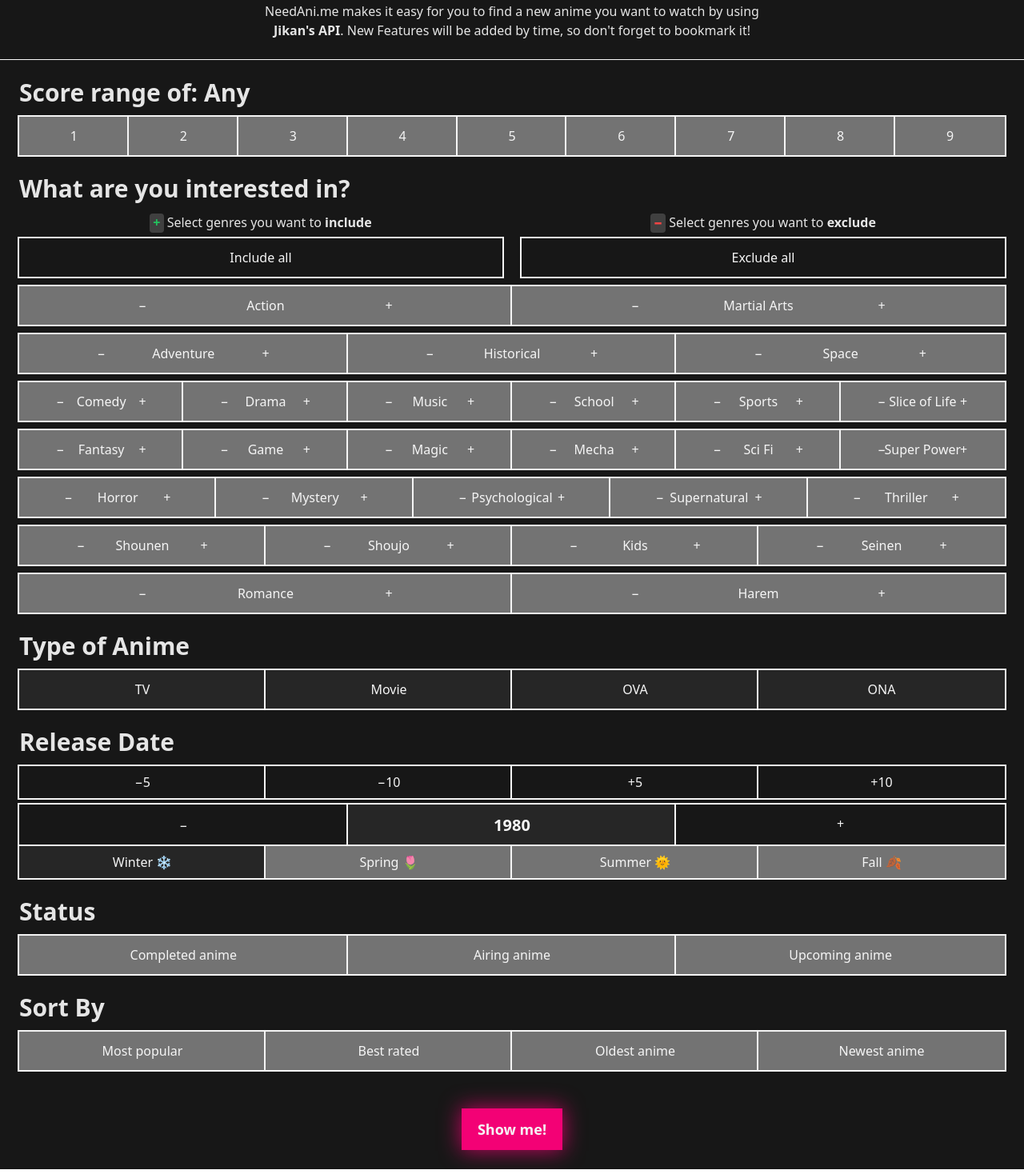
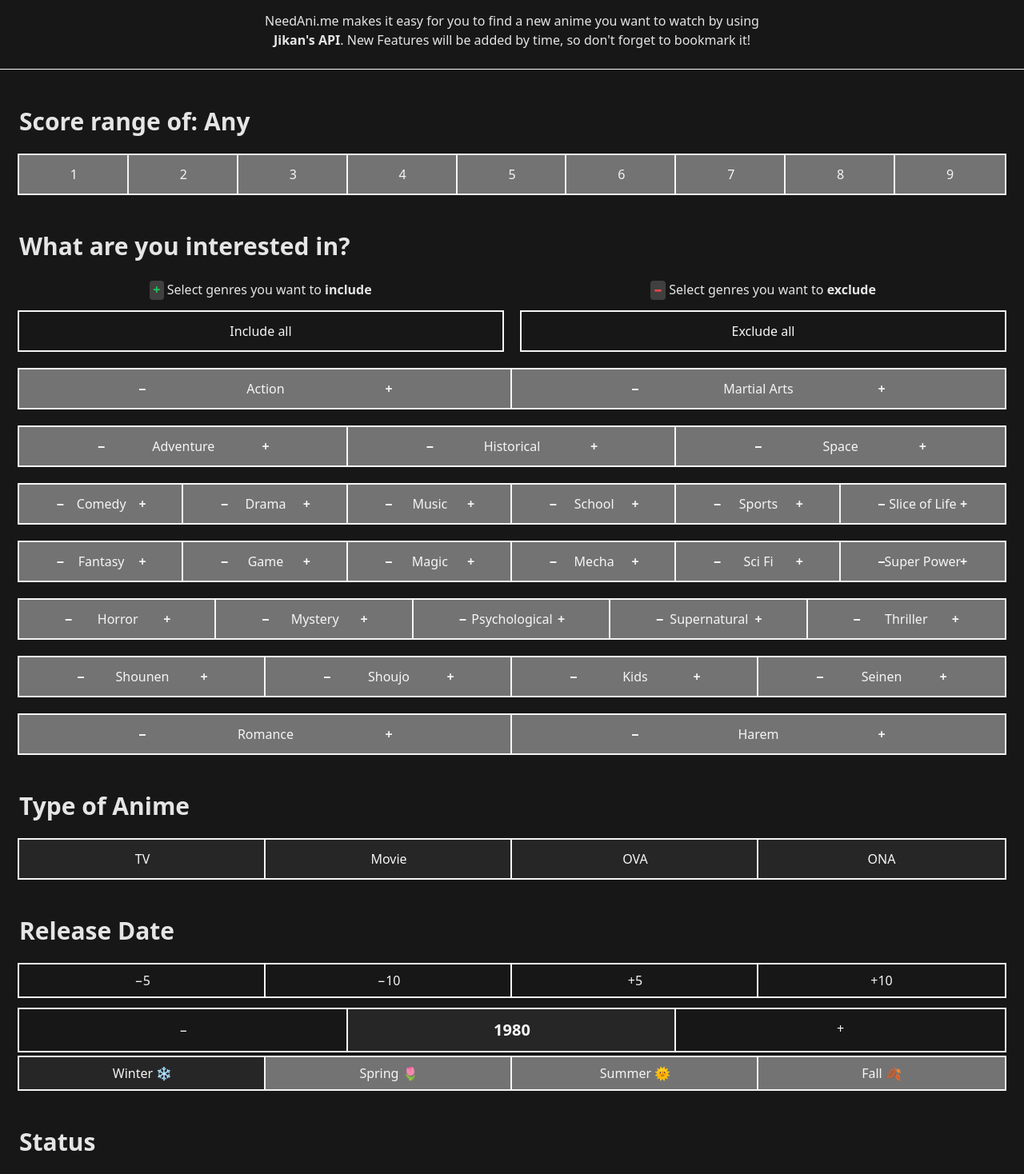
Before and after one commit to AdamHasma/needanime, a Svelte app: page / in a window 1280 px wide. Shown: the part 120-1588 px from the top of the page at 80% size. Built offline with nearby package versions, Linux system fonts and the light colour scheme.

Commit message:
user friendly css

```diff
--- a/package.json
+++ b/package.json
@@ -29,6 +29,7 @@
   "dependencies": {
     "@mateoaranda/jikanjs": "^1.2.0",
     "sirv-cli": "^2.0.0",
+    "svelte-content-loader": "^1.1.3",
     "svelte-simple-accordion": "^1.1.0"
   }
 }
--- a/public/index.css
+++ b/public/index.css
@@ -524,8 +524,20 @@ Ensure the default browser behavior of the `hidden` attribute.
 .ml-2 {
   margin-left: 0.5rem;
 }
+.mt-4 {
+  margin-top: 1rem;
+}
+.mt-44 {
+  margin-top: 11rem;
+}
+.mt-24 {
+  margin-top: 6rem;
+}
 .block {
   display: block;
+}
+.inline-block {
+  display: inline-block;
 }
 .flex {
   display: flex;
@@ -551,6 +563,12 @@ Ensure the default browser behavior of the `hidden` attribute.
 .h-\[22px\] {
   height: 22px;
 }
+.h-48 {
+  height: 12rem;
+}
+.h-\[500px\] {
+  height: 500px;
+}
 .min-h-screen {
   min-height: 100vh;
 }
@@ -566,14 +584,11 @@ Ensure the default browser behavior of the `hidden` attribute.
 .w-1\/4 {
   width: 25%;
 }
+.w-\[calc\(50\%_-_16px\)\] {
+  width: calc(50% - 16px);
+}
 .min-w-\[48px\] {
   min-width: 48px;
-}
-.min-w-full {
-  min-width: 100%;
-}
-.min-w-\[250px\;\] {
-  min-width: 250px;;
 }
 .min-w-\[250px\] {
   min-width: 250px;
@@ -643,8 +658,11 @@ Ensure the default browser behavior of the `hidden` attribute.
 .gap-3 {
   gap: 0.75rem;
 }
-.overflow-hidden {
-  overflow: hidden;
+.gap-2 {
+  gap: 0.5rem;
+}
+.gap-4 {
+  gap: 1rem;
 }
 .text-ellipsis {
   text-overflow: ellipsis;
@@ -694,6 +712,16 @@ Ensure the default browser behavior of the `hidden` attribute.
 .bg-zinc-900 {
   --tw-bg-opacity: 1;
   background-color: rgb(24 24 27 / var(--tw-bg-opacity));
+}
+.bg-neutral-100 {
+  --tw-bg-opacity: 1;
+  background-color: rgb(245 245 245 / var(--tw-bg-opacity));
+}
+.bg-neutral-100\/20 {
+  background-color: rgb(245 245 245 / 0.2);
+}
+.bg-neutral-100\/10 {
+  background-color: rgb(245 245 245 / 0.1);
 }
 .bg-gradient-to-t {
   background-image: linear-gradient(to top, var(--tw-gradient-stops));
@@ -853,6 +881,10 @@ Ensure the default browser behavior of the `hidden` attribute.
   --tw-text-opacity: 1;
   color: rgb(239 68 68 / var(--tw-text-opacity));
 }
+.text-neutral-900 {
+  --tw-text-opacity: 1;
+  color: rgb(23 23 23 / var(--tw-text-opacity));
+}
 .underline-offset-2 {
   text-underline-offset: 2px;
 }
@@ -881,14 +913,16 @@ Ensure the default browser behavior of the `hidden` attribute.
   transition-timing-function: cubic-bezier(0.4, 0, 0.2, 1);
   transition-duration: 150ms;
 }
+.transition {
+  transition-property: color, background-color, border-color, text-decoration-color, fill, stroke, opacity, box-shadow, transform, filter, backdrop-filter;
+  transition-timing-function: cubic-bezier(0.4, 0, 0.2, 1);
+  transition-duration: 150ms;
+}
 .duration-300 {
   transition-duration: 300ms;
 }
 .last\:mr-0:last-child {
   margin-right: 0px;
-}
-.hover\:overflow-x-auto:hover {
-  overflow-x: auto;
 }
 .hover\:bg-neutral-700:hover {
   --tw-bg-opacity: 1;
@@ -957,6 +991,14 @@ Ensure the default browser behavior of the `hidden` attribute.
     width: calc(33.33333% - 12px);
   }
 
+  .lg\:w-1\/3 {
+    width: 33.333333%;
+  }
+
+  .lg\:w-\[calc\(33\.33333\%_-_16px\)\] {
+    width: calc(33.33333% - 16px);
+  }
+
   .lg\:auto-cols-fr {
     grid-auto-columns: minmax(0, 1fr);
   }
@@ -975,6 +1017,14 @@ Ensure the default browser behavior of the `hidden` attribute.
   .xl\:w-\[calc\(25\%_-_12px\)\] {
     width: calc(25% - 12px);
   }
+
+  .xl\:w-1\/4 {
+    width: 25%;
+  }
+
+  .xl\:w-\[calc\(25\%_-_16px\)\] {
+    width: calc(25% - 16px);
+  }
 }
 @media (min-width: 1535px) {
 
@@ -982,18 +1032,38 @@ Ensure the default browser behavior of the `hidden` attribute.
     width: calc(16.66667% - 12px);
   }
 
+  .\32xl\:w-\[16\.66667\%\] {
+    width: 16.66667%;
+  }
+
+  .\32xl\:w-1\/6 {
+    width: 16.666667%;
+  }
+
+  .\32xl\:w-\[calc\(16\.66667\%_-_16px\)\] {
+    width: calc(16.66667% - 16px);
+  }
+
   .\32xl\:px-12 {
     padding-left: 3rem;
     padding-right: 3rem;
   }
-}
-@media (max-width: 1279px) {
 
-  .max-xl\:w-full {
-    width: 100%;
+  .\32xl\:px-6 {
+    padding-left: 1.5rem;
+    padding-right: 1.5rem;
+  }
+
+  .\32xl\:px-3 {
+    padding-left: 0.75rem;
+    padding-right: 0.75rem;
   }
 }
 @media (max-width: 639px) {
+
+  .max-sm\:mt-3 {
+    margin-top: 0.75rem;
+  }
 
   .max-sm\:flex {
     display: flex;
@@ -1010,4 +1080,12 @@ Ensure the default browser behavior of the `hidden` attribute.
   .max-sm\:gap-3 {
     gap: 0.75rem;
   }
+
+  .max-sm\:gap-1 {
+    gap: 0.25rem;
+  }
+
+  .max-sm\:gap-2 {
+    gap: 0.5rem;
+  }
 }
--- a/src/App.svelte
+++ b/src/App.svelte
@@ -1,6 +1,7 @@
 <script>
   import { onMount } from "svelte";
   import { Accordion, AccordionItem } from "svelte-simple-accordion";
+  import ContentLoader from "svelte-content-loader";
 
   // search clicked var
   let noResults = false;
@@ -316,6 +317,9 @@
     }
   };
 
+  // is loading variable
+  let isLoading = false;
+
   // fetch anime with jikan api
   const fetchAnime = async () => {
     const url = `https://api.jikan.moe/v4/anime?sfw=true${
@@ -329,15 +333,31 @@
     }&start_date=${fromDate}&order_by=${selectedSortBtn}&page=${currentPage}`;
     // create a try catch block to catch errors
     try {
+      isLoading = true;
       // create a variable to store the response
       const response = await fetch(url).then((res) => res.json());
       // set response to animeData
+      // scroll to bottom of page if #results does not exist
+      if (!document.querySelector("#results")) {
+        window.scrollTo(0, document.body.scrollHeight);
+      }
+
+      setTimeout(() => {
+        isLoading = false;
         animeData = response.data;
+      }, 980);
+
       paginationData = response.pagination;
       console.log(url);
       console.log(animeData);
       noResults = true;
-      //
+      // scroll to #results after 400ms
+      setTimeout(() => {
+        window.scrollTo({
+          top: document.getElementById("results").offsetTop,
+          behavior: "smooth",
+        });
+      }, 1000);
     } catch (error) {
       paginationData = [];
       noResults = true;
@@ -348,7 +368,7 @@
 </script>
 
 <div
-  class="p-6 text-neutral-200 bg-neutral-900 w-full h-full min-h-screen flex justify-center"
+  class="p-6 text-neutral-200 bg-neutral-900 w-full h-full min-h-screen flex justify-center flex-col items-center"
 >
   <div class="max-w-7xl w-full flex flex-col items-center">
     <header class="w-full">
@@ -356,7 +376,7 @@
         class=" flex justify-center flex-col items-center text-center mb-6 w-full"
       >
         <img width="600" src="/assets/logo.svg" alt="" />
-        <p class="mt-3 max-w-2xl">
+        <p class="mt-6 max-w-2xl">
           NeedAni.me makes it easy for you to find a new anime you want to watch
           by using <a
             class=" font-bold underline-offset-2 hover:underline"
@@ -368,7 +388,7 @@
       <!-- Divider -->
       <div class="absolute right-0 left-0 border-b border-neutral-50" />
     </header>
-    <div class="flex flex-col mt-6 w-full">
+    <div class="flex flex-col mt-12 w-full">
       <div class="flex-col w-full flex">
         <h2 class="text-3xl font-bold">
           <!-- if not selectedRating is not 0 -->
@@ -377,11 +397,11 @@
         </h2>
         <!-- button group from 1 to 10, with each scoreRating. All buttons in one line -->
         <div
-          class="mt-3 w-full flex flex-wrap outline outline-0 outline-neutral-50  justify-stretch"
+          class="mt-6 w-full flex flex-wrap outline outline-0 outline-neutral-50 max-sm:gap-2 justify-stretch"
         >
           {#each scoreRating as score}
             <button
-              class="active:bg-neutral-900 min-w-[48px]  flex  items-center justify-center px-5 py-3 outline text-neutral-100  outline-2 outline hover:bg-neutral-700 hover:text-neutral-100 flex-grow {score >=
+              class="active:bg-neutral-900 min-w-[48px]  flex  items-center justify-center px-5 py-3 outline text-neutral-100  outline-2 hover:bg-neutral-700 hover:text-neutral-100 flex-grow {score >=
                 selectedRating && selectedRating !== 0
                 ? ' bg-neutral-800'
                 : ' bg-neutral-500'}"
@@ -394,11 +414,11 @@
           {/each}
         </div>
       </div>
-      <div class="flex-col w-full flex mt-6">
+      <div class="flex-col w-full flex mt-12">
         <h2 class="text-3xl font-bold">What are you interested in?</h2>
-        <div class="mt-3 w-full flex">
+        <div class="mt-6 w-full flex">
           <div
-            class="w-full gap-6 grid grid-flow-col auto-cols-fr max-sm:flex max-sm:flex-col max-sm:gap-3"
+            class="w-full gap-6 grid grid-flow-col auto-cols-fr max-sm:flex max-sm:flex-col max-sm:gap-2"
           >
             <div class="flex flex-col items-center">
               <!-- helper text -->
@@ -411,7 +431,7 @@
                 <strong>include</strong>
               </p>
               <button
-                class="active:bg-neutral-900 mt-2 flex  items-baseline justify-center px-5 py-3 text-neutral-100 w-full outline-2 outline hover:bg-neutral-700 hover:text-neutral-100 flex-grow"
+                class="active:bg-neutral-900 mt-4 flex  items-baseline justify-center px-5 py-3 text-neutral-100 w-full outline-2 outline hover:bg-neutral-700 hover:text-neutral-100 flex-grow"
                 on:click={() => {
                   toggleIncludeBtn();
                   console.log("Inlcuded Genre", selectedGenres);
@@ -422,7 +442,7 @@
             </div>
 
             <!-- exclude all button -->
-            <div class="flex flex-col items-center">
+            <div class="max-sm:mt-3 flex flex-col items-center">
               <!-- helper text -->
               <p class="text-neutral-200">
                 <span
@@ -433,7 +453,7 @@
                 <strong>exclude</strong>
               </p>
               <button
-                class="active:bg-neutral-900 mt-2 flex  items-baseline justify-center px-5 py-3 text-neutral-100 w-full outline-2 outline hover:bg-neutral-700 hover:text-neutral-100 flex-grow"
+                class="active:bg-neutral-900 mt-4 flex  items-baseline justify-center px-5 py-3 text-neutral-100 w-full outline-2 outline hover:bg-neutral-700 hover:text-neutral-100 flex-grow"
                 on:click={() => {
                   toggleExcludeBtn();
                   console.log("Ecluded Genre", selectedExcludeGenres);
@@ -448,7 +468,7 @@
 
         {#each genres as genreGroup}
           <div
-            class="mt-3 lg:grid-flow-col grid-container grid lg:grid lg:auto-cols-fr "
+            class="mt-6 max-sm:gap-2 lg:grid-flow-col grid-container grid lg:grid lg:auto-cols-fr "
           >
             <!-- each genreGroup as genre and id -->
             {#each genreGroup as genre}
@@ -484,7 +504,7 @@
                       class="active:bg-neutral-900 items-center flex justify-center absolute top-0 bottom-0 right-0 text-neutral-100 w-1/2 hover:text-neutral-100 {selectedGenres.includes(
                         id
                       )
-                        ? ' hover:bg-neutral-100/50'
+                        ? ' bg-neutral-100/10 hover:bg-neutral-100/50'
                         : ' hover:bg-green-500/50'}"
                       on:click={() => {
                         addGenre(id);
@@ -492,14 +512,16 @@
                       }}
                     >
                       <!-- show + if it is not selected otherwise show a cross -->
+                      <span class="font-bold">
                         {selectedGenres.includes(id) ? "×" : "+"}
+                      </span>
                     </button>
                     <!-- left half of the div, create a button which indicates and add button -->
                     <button
                       class="active:bg-neutral-900 items-center flex justify-center absolute top-0 bottom-0 left-0 text-neutral-100 w-1/2 hover:text-neutral-100 {selectedExcludeGenres.includes(
                         id
                       )
-                        ? ' hover:bg-neutral-100/50'
+                        ? ' bg-neutral-100/10 hover:bg-neutral-100/50'
                         : ' hover:bg-red-500/50'}"
                       on:click={() => {
                         addExcludeGenre(id);
@@ -507,7 +529,9 @@
                       }}
                     >
                       <!-- show + if it is not selected otherwise show a cross -->
+                      <span class="font-bold">
                         {selectedExcludeGenres.includes(id) ? "×" : "−"}
+                      </span>
                     </button>
                   </div>
                 </div>
@@ -516,10 +540,10 @@
           </div>
         {/each}
       </div>
-      <div class="flex-col w-full flex mt-6">
+      <div class="flex-col w-full flex mt-12">
         <h2 class="text-3xl font-bold">Type of Anime</h2>
         <div
-          class="mt-3 md:grid-flow-col grid-container md:grid md:auto-cols-fr "
+          class="mt-6 md:grid-flow-col grid-container md:grid md:auto-cols-fr max-sm:gap-2"
         >
           {#each animeType as type}
             <button
@@ -538,16 +562,16 @@
           {/each}
         </div>
       </div>
-      <div class="flex-col w-full flex mt-6">
+      <div class="flex-col w-full flex mt-12">
         <h2 class="text-3xl font-bold">Release Date</h2>
-        <div class="mt-3 md:grid-flow-col md:grid md:auto-cols-fr ">
+        <div class="mt-6 md:grid-flow-col md:grid md:auto-cols-fr ">
           <!-- "From date as number input to change year -->
           <div
             class="grid auto-cols-fr grid-flow-col text-center relative text-neutral-100 w-full "
           >
             <!-- decrease btn -->
             <div class="flex flex-col">
-              <div class="grid auto-cols-fr grid-flow-col">
+              <div class="grid max-sm:gap-2 auto-cols-fr grid-flow-col">
                 <!-- fromDateNums as buttons like the season buttons but with setDateYear -->
                 {#each fromDateNums as num}
                   <button
@@ -561,7 +585,7 @@
                   </button>
                 {/each}
               </div>
-              <div class="grid auto-cols-fr grid-flow-col mt-2">
+              <div class="grid max-sm:gap-2 auto-cols-fr grid-flow-col mt-4">
                 <button
                   title="Decrease year"
                   class="active:bg-neutral-900 px-3 outline-2 outline h-full justify-center hover:bg-neutral-700  "
@@ -592,7 +616,7 @@
                 </button>
               </div>
               <!-- season button with emoji as text and setDateSeason -->
-              <div class="grid auto-cols-fr grid-flow-col">
+              <div class="grid max-sm:gap-2 mt-2 auto-cols-fr grid-flow-col">
                 <button
                   title="set season to winter"
                   class="flex items-center justify-center p-2 outline-2 outline h-full hover:bg-neutral-700 {fromDate.split(
@@ -698,7 +722,7 @@
               >
                 Set on today
               </button>
-              <div class="grid auto-cols-fr grid-flow-col mb-1 mt-3">
+              <div class="grid auto-cols-fr grid-flow-col mb-1 mt-6">
                 <button
                   title="Decrease year"
                   class="active:bg-neutral-900 pt-[2px] pb-[6px] px-3 outline-2 outline  h-full justify-center hover:bg-neutral-700  "
@@ -802,9 +826,9 @@
         </div>
       </div>
       <!-- set status buttons -->
-      <h2 class="mt-6 text-3xl font-bold">Status</h2>
+      <h2 class="mt-12 text-3xl font-bold">Status</h2>
       <div
-        class="mt-3 md:grid-flow-col grid-container md:grid md:auto-cols-fr "
+        class="mt-6 md:grid-flow-col grid-container md:grid md:auto-cols-fr max-sm:gap-2 "
       >
         {#each status as { title, value }}
           <button
@@ -822,10 +846,10 @@
         {/each}
       </div>
 
-      <h2 class="text-3xl font-bold mt-6">Sort By</h2>
+      <h2 class="text-3xl font-bold mt-12">Sort By</h2>
       <!-- sort buttons -->
       <div
-        class="mt-3 md:grid-flow-col grid-container md:grid md:auto-cols-fr "
+        class="mt-6 md:grid-flow-col grid-container md:grid md:auto-cols-fr max-sm:gap-2 "
       >
         {#each sortBtns as sortBtn}
           <button
@@ -844,7 +868,7 @@
         {/each}
       </div>
       <!-- "Show me!" fetch Button -->
-      <div class="flex mt-12 justify-center items-center" id="results">
+      <div class="flex mt-24 mt- justify-center items-center" id="results">
         <button
           title="fetch anime"
           class="transition-all duration-300 font-bold text-lg px-5 py-3 text-neutral-100 hover:shadow-[0px_0px_37px_1px_rgba(243,1,117,1)] shadow-[0px_0px_27px_1px_rgba(243,1,117,0.76)] bg-[#f30175]"
@@ -857,26 +881,99 @@
             });
           }}
         >
-          Show me!
+          <svg
+            class={isLoading ? "inline-block" : "hidden"}
+            xmlns="http://www.w3.org/2000/svg"
+            width="24"
+            height="24"
+            viewBox="0 0 24 24"
+          >
+            <g fill="#fafafa">
+              <g class="nc-loop-dots-24-icon-f">
+                <circle cx="4" cy="12" fill="#fafafa" r="3" />
+                <circle cx="12" cy="12" r="3" />
+                <circle cx="20" cy="12" fill="#fafafa" r="3" />
+              </g>
+              <style>
+                .nc-loop-dots-24-icon-f {
+                  --animation-duration: 1s;
+                }
+                .nc-loop-dots-24-icon-f * {
+                  opacity: 0.4;
+                  transform: scale(0.7);
+                }
+                .nc-loop-dots-24-icon-f :nth-child(1),
+                .nc-loop-dots-24-icon-f :nth-child(3) {
+                  animation: nc-loop-dots-anim-2b var(--animation-duration)
+                    infinite linear;
+                }
+                .nc-loop-dots-24-icon-f :nth-child(1) {
+                  transform-origin: 4px 12px;
+                }
+                .nc-loop-dots-24-icon-f :nth-child(2) {
+                  animation: nc-loop-dots-anim-1b
+                    calc(var(--animation-duration) / 2) infinite linear;
+                  animation-delay: calc(var(--animation-duration) / 4);
+                  transform-origin: 12px 12px;
+                }
+                .nc-loop-dots-24-icon-f :nth-child(3) {
+                  animation-delay: calc(var(--animation-duration) / 2);
+                  transform-origin: 20px 12px;
+                }
+                @keyframes nc-loop-dots-anim-1b {
+                  0%,
+                  100% {
+                    opacity: 0.4;
+                    transform: scale(0.7);
+                  }
+                  50% {
+                    opacity: 1;
+                    transform: scale(1);
+                  }
+                }
+                @keyframes nc-loop-dots-anim-2b {
+                  0%,
+                  100%,
+                  66% {
+                    opacity: 0.4;
+                    transform: scale(0.7);
+                  }
+                  33% {
+                    opacity: 1;
+                    transform: scale(1);
+                  }
+                }
+              </style>
+            </g>
+          </svg>
+          {!isLoading ? "Show me!" : ""}
         </button>
       </div>
     </div>
     <!-- card wrapper -->
     {#if animeData.length > 0}
-      <h2 class="mt-6 mb-3 text-2xl font-bold">Results</h2>
+      <h2 class="mt-12 mb-3 text-2xl font-bold">Results</h2>
     {/if}
     {#if animeData.length === 0 && noResults}
-      <div class="mt-6 flex justify-center items-center">
+      <div class="mt-12 flex justify-center items-center">
         <h2 class="text-2xl font-bold">No results found</h2>
       </div>
     {/if}
+    <!-- {#if isLoading}
+      <div class="flex justify-center h-[500px] items-center">
+        <ContentLoader>
+          <rect x="0" y="0" rx="0" ry="0" width="350" height="500" />
+        </ContentLoader>
+      </div>
+    {/if} -->
+  </div>
   <div
-      class="xl:mx-[calc(-100vw_/_2_+_1280px_/_2_+_15px)] max-w-[1800px] gap-3 flex flex-wrap 2xl:px-12"
+    class="max-w-[1800px] card-wrapper gap-4 flex justify-center flex-wrap 2xl:px-3 w-full"
   >
     {#each animeData as anime}
       <!-- card div -->
       <div
-          class="flex h-fit 2xl:w-[calc(16.66667%_-_12px)] xl:w-[calc(25%_-_12px)] lg:w-[calc(33.33333%_-_12px)] w-[calc(50%_-_12px)] max-sm:w-full bg-neutral-800 flex-col border min-w-[250px]"
+        class="flex card h-fit 2xl:w-[calc(16.66667%_-_16px)] xl:w-[calc(25%_-_16px)] lg:w-[calc(33.33333%_-_16px)] w-[calc(50%_-_16px)] max-sm:w-full bg-neutral-800 flex-col border min-w-[250px]"
       >
         <!-- top container -->
         <div class="flex items-center justify-center h-72 relative">
@@ -903,11 +1000,7 @@
               <div
                 class="flex items-start justify-start border border-right-0 w-1/2 p-2"
               >
-                  <img
-                    src="/assets/cinema.svg"
-                    alt=""
-                    class="mr-2"
-                  />{anime.type}
+                <img src="/assets/cinema.svg" alt="" class="mr-2" />{anime.type}
               </div>
               <div class="flex items-start justify-start border w-1/2 p-2">
                 <img src="/assets/statistics.svg" alt="" class="mr-2" />
@@ -980,7 +1073,7 @@
                 {anime.title}
               </h1>
               <div
-                  class="mt-1 w-full relative
+                class="mt-2 w-full relative
                   sm:hover:overflow-x-auto sm:overflow-hidden flex items-start justify-start mask-tags pr-14"
               >
                 {#each anime.genres as genre}
@@ -1027,7 +1120,7 @@
                 </svg>
               </div>
               <div slot="content">
-                  <p class="px-3 mt-3 clamp text-ellipsis pb-3">
+                <p class="px-3 mt-6 clamp text-ellipsis pb-3">
                   <!-- limit 50 words on anime.synopsis -->
                   {#if anime.synopsis}
                     {anime.synopsis.split(" ").slice(0, 50).join(" ")}...
@@ -1126,7 +1219,6 @@
     {/if}
   </div>
 </div>
-</div>
 
 <style>
   .mask-tags {
@@ -1139,12 +1231,23 @@
     white-space: nowrap;
   }
 
-  .grid-cards {
-    display: grid;
-    grid-template-columns: repeat(4, 1fr);
-    grid-column-gap: 20px;
-    grid-row-gap: 20px;
+  .card-wrapper {
+    opacity: 1;
   }
+  .card-wrapper:hover > .card {
+    opacity: 0.7;
+  }
+  .card {
+    transition: all 0.3s ease-in-out;
+  }
+  .card-wrapper:hover > .card:hover {
+    opacity: 1;
+    transform: scale(1.1);
+    position: relative;
+    z-index: 20;
+    box-shadow: black 0px 10px 30px;
+  }
+
   input::-webkit-outer-spin-button,
   input::-webkit-inner-spin-button {
     -webkit-appearance: none;
```
Also changed, not shown: public/assets/bars-anim-2.svg (added), 1 other file (tests, documents, lock files or other folders). Lines whose indentation alone changed are shown as unchanged.
